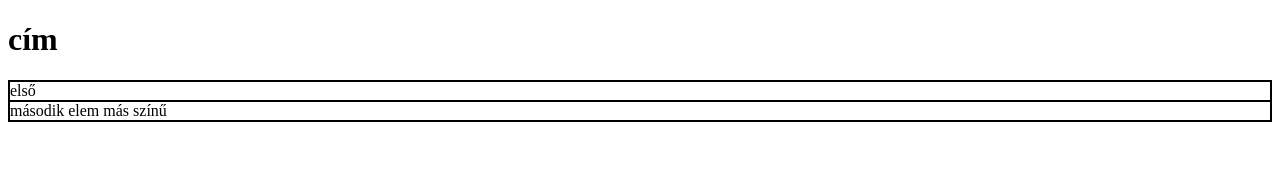
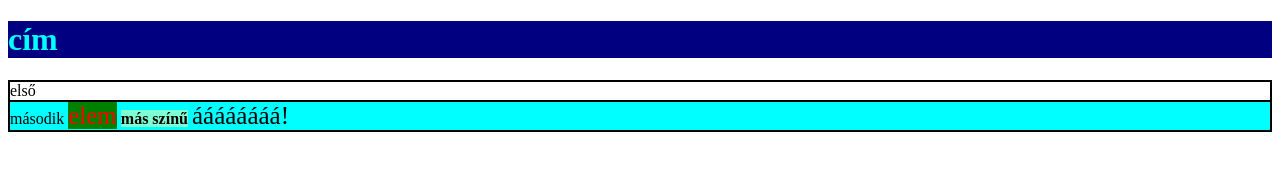
Before and after one commit to zolcsibolcsi/asdasd, a plain HTML site: page szelektor.html in a window 1280 px wide. Drawn offline with Linux system fonts and the light colour scheme.

Commit message:
selectors

```diff
--- a/szelektor.html
+++ b/szelektor.html
@@ -10,15 +10,46 @@
         {
             border: 1px solid black
         }
+        #keresett
+        {
+            color: red;
+        }
+
+        div > span
+        {
+            font-size: 25px;
+        }
+
+        .hatter {
+            background-color: aqua;
+        }
+
+        h1.hatter {
+            background-color: navy;
+            color: aqua;
+        }
+
+        body div div.hatter b span.hatter
+        {
+            background: aquamarine
+        }
+
+        span#keresett.hatter
+        {
+            background-color: green;
+        }
     </style>
 </head>
 <body>
-    <h1>cím</h1>
+    <h1 class="hatter">cím</h1>
     <div>
         <div>első</div>
-        <div>második
-            <span>elem</span>
-            <span>más színű</span>
+        <div class="hatter">második
+            <span id="keresett" class="hatter">elem</span>
+            <b>
+                <span class="hatter">más színű</span>
+            </b>
+            <span class="hatter"> áááááááá!</span>
         </div>
     </div>
 </body>
```
